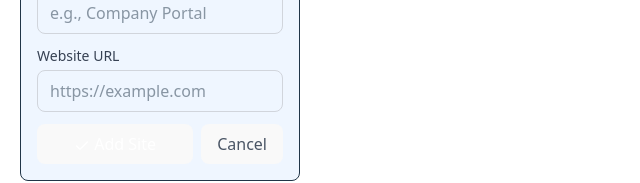
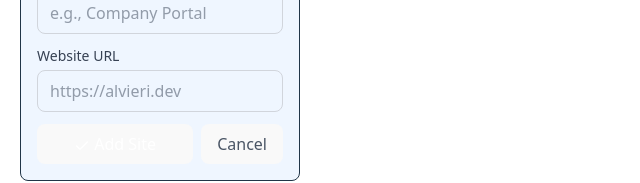
Before and after one commit to alvieridev/startup-sites, a React (Vite) app: page / in a window 1280 px wide. Both pictures are taken after a click on the button "Add New Site". Shown: the part 506-689 px from the top of the page, without its empty margins (0-640 px from the left). Built offline with nearby package versions, Linux system fonts and the light colour scheme.

Commit message:
adjusted input color to be visible now

```diff
--- a/src/components/SavedSitesView.tsx
+++ b/src/components/SavedSitesView.tsx
@@ -70,7 +70,7 @@
                         value={newSite.name}
                         onChange={(e) => setNewSite(prev => ({ ...prev, name: e.target.value }))}
                         placeholder="e.g., Company Portal"
-                        className="w-full px-3 py-2 border border-gray-300 rounded-lg focus:ring-2 focus:ring-blue-500 focus:border-blue-500"
+                        className="w-full px-3 py-2 border border-gray-300 text-gray-700 rounded-lg focus:ring-2 focus:ring-blue-500 focus:border-blue-500"
                       />
                     </div>
                     <div>
@@ -81,8 +81,8 @@
                         type="url"
                         value={newSite.url}
                         onChange={(e) => setNewSite(prev => ({ ...prev, url: e.target.value }))}
-                        placeholder="https://example.com"
-                        className="w-full px-3 py-2 border border-gray-300 rounded-lg focus:ring-2 focus:ring-blue-500 focus:border-blue-500"
+                        placeholder="https://alvieri.dev"
+                        className="w-full px-3 py-2 border border-gray-300 text-gray-700 rounded-lg focus:ring-2 focus:ring-blue-500 focus:border-blue-500"
                       />
                     </div>
                     <div className="flex gap-2">
```
